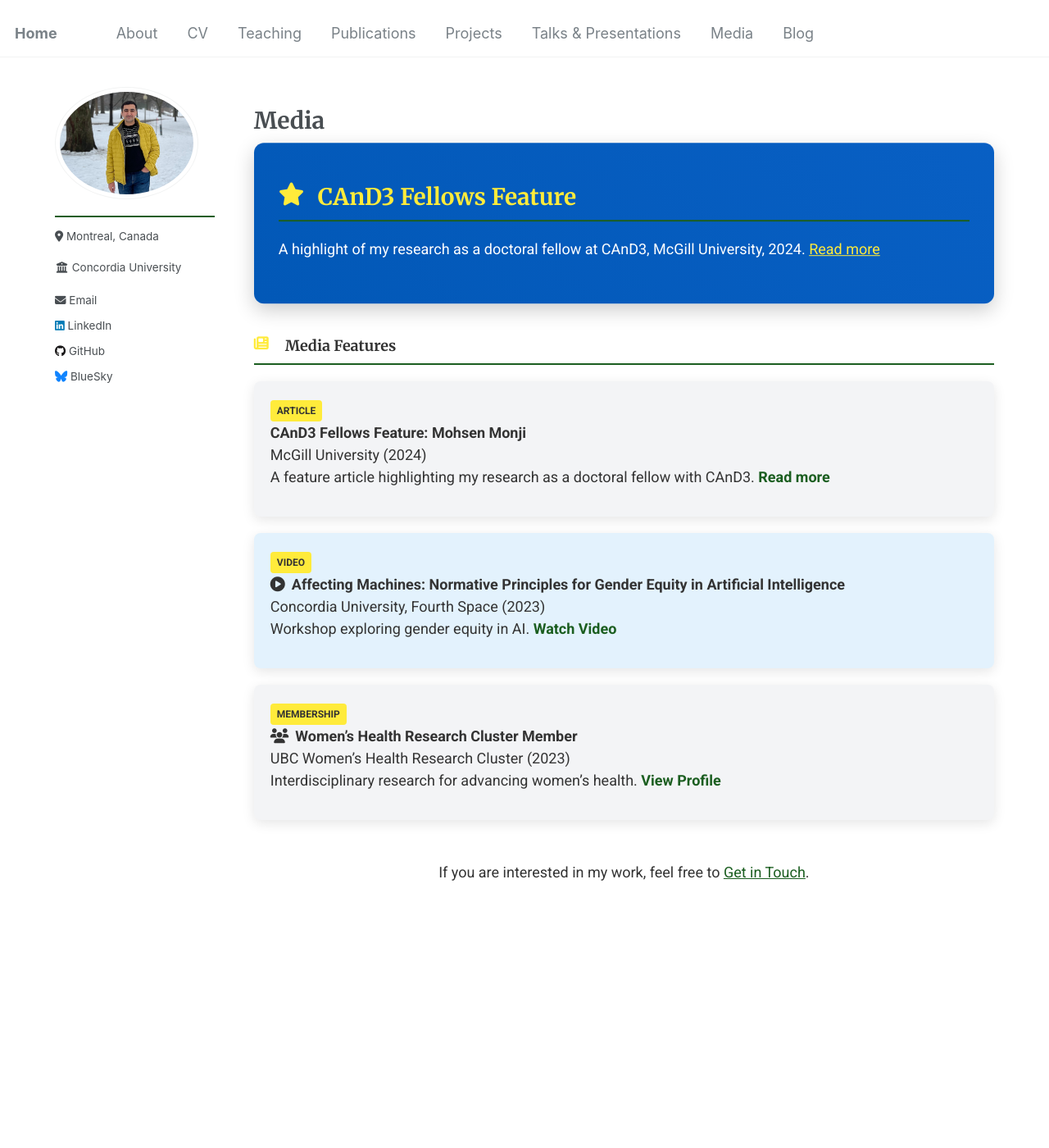
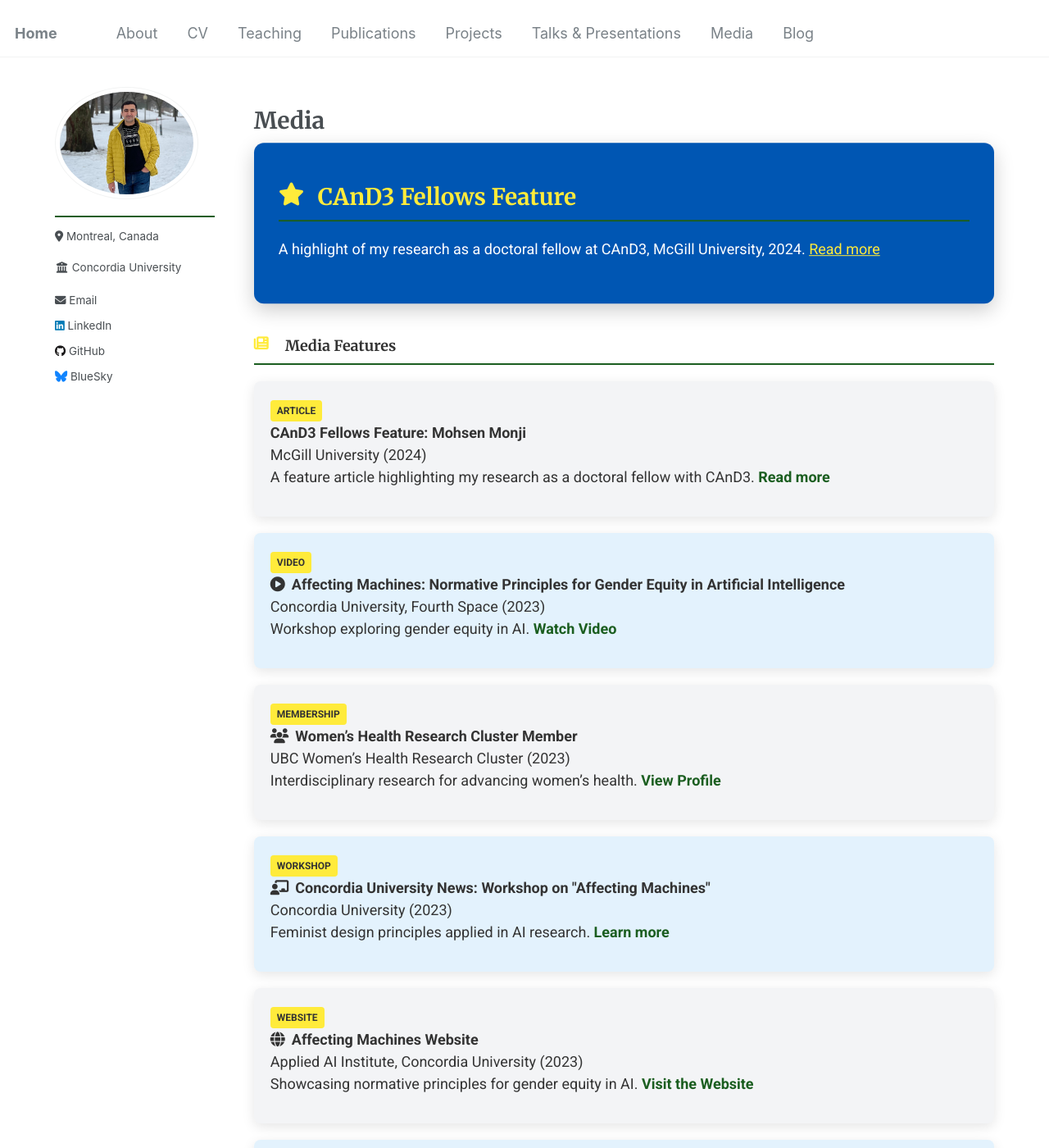
Before and after one commit to Mohsnmonji/mohsnmonji.github.io, a Jekyll site: the page built from _pages/media.md, in a window 1280 px wide and 1400 px high. Shown: the whole window at 82% size. Built offline with Jekyll 4.4.1, drawn with Linux system fonts in a browser that asks for light colours; some of the changed text lies outside the part shown.

Commit message:
Update media.md

```diff
--- a/_pages/media.md
+++ b/_pages/media.md
@@ -66,32 +66,13 @@ author_profile: true
   }
 
   .featured-media {
-    background: linear-gradient(45deg, #0056b3, #1A73E8);
-    background-size: 400% 400%;
+    background-color: #0056b3; /* Blue for Featured Media */
     padding: 30px;
     border-radius: 12px;
     color: #FFFFFF; /* White Text */
     margin-bottom: 40px;
     box-shadow: 0px 8px 25px rgba(0, 0, 0, 0.2);
-    animation: gradientShift 6s ease infinite, float 3s ease-in-out infinite;
-    transition: transform 0.3s ease, box-shadow 0.3s ease;
-  }
-
-  .featured-media:hover {
-    transform: translateY(-5px);
-    box-shadow: 0px 8px 25px rgba(0, 0, 0, 0.3);
-  }
-
-  @keyframes gradientShift {
-    0% {
-      background-position: 0% 50%;
-    }
-    50% {
-      background-position: 100% 50%;
-    }
-    100% {
-      background-position: 0% 50%;
-    }
+    animation: float 3s ease-in-out infinite;
   }
 
   @keyframes float {
@@ -124,15 +105,6 @@ author_profile: true
     font-weight: bold;
   }
 
-  .tag a {
-    color: #333; /* Dark Gray Tag Text */
-    text-decoration: none;
-  }
-
-  .tag a:hover {
-    text-decoration: underline;
-  }
-
   .icon {
     margin-right: 10px;
     color: #FFEB3B; /* Bright Yellow for Icons */
@@ -154,7 +126,7 @@ author_profile: true
 
   <!-- Card 1 -->
   <div class="media-card">
-    <span class="tag" title="Article feature"><a href="/tag/article/">Article</a></span>
+    <span class="tag">Article</span>
     <ul>
       <li>
         <strong>CAnD3 Fellows Feature: Mohsen Monji</strong> <br>
@@ -167,7 +139,7 @@ author_profile: true
 
   <!-- Card 2 -->
   <div class="media-card">
-    <span class="tag" title="Video content"><a href="/tag/video/">Video</a></span>
+    <span class="tag">Video</span>
     <ul>
       <li>
         <strong><i class="fas fa-play-circle" style="margin-right: 8px;"></i>Affecting Machines: Normative Principles for Gender Equity in Artificial Intelligence</strong> <br>
@@ -180,7 +152,7 @@ author_profile: true
 
   <!-- Card 3 -->
   <div class="media-card">
-    <span class="tag" title="Membership"><a href="/tag/membership/">Membership</a></span>
+    <span class="tag">Membership</span>
     <ul>
       <li>
         <strong><i class="fas fa-users" style="margin-right: 8px;"></i>Women’s Health Research Cluster Member</strong> <br>
@@ -191,7 +163,44 @@ author_profile: true
     </ul>
   </div>
 
-  <!-- Additional cards omitted for brevity -->
+  <!-- Card 4 -->
+  <div class="media-card">
+    <span class="tag">Workshop</span>
+    <ul>
+      <li>
+        <strong><i class="fas fa-chalkboard-teacher" style="margin-right: 8px;"></i>Concordia University News: Workshop on "Affecting Machines"</strong> <br>
+        <span>Concordia University (2023)</span><br>
+        Feminist design principles applied in AI research.
+        <a href="https://www.concordia.ca/cuevents/offices/provost/fourth-space/2023/08/22/affecting-machines.html" target="_blank">Learn more</a>
+      </li>
+    </ul>
+  </div>
+
+  <!-- Card 5 -->
+  <div class="media-card">
+    <span class="tag">Website</span>
+    <ul>
+      <li>
+        <strong><i class="fas fa-globe" style="margin-right: 8px;"></i>Affecting Machines Website</strong> <br>
+        <span> Applied AI Institute, Concordia University (2023) </span><br>
+        Showcasing normative principles for gender equity in AI.
+        <a href="https://affectingmachines.net/" target="_blank">Visit the Website</a>
+      </li>
+    </ul>
+  </div>
+
+  <!-- Card 6 -->
+  <div class="media-card">
+    <span class="tag">Guide</span>
+    <ul>
+      <li>
+        <strong><i class="fas fa-book" style="margin-right: 8px;"></i>All Tech Is Human: Responsible Tech Guide</strong> <br>
+        <span>All Tech Is Human (2023)</span><br>
+        Featured in the 2023 Responsible Tech Guide for responsible AI.
+        <a href="https://alltechishuman.org/responsible-tech-guide" target="_blank">Read the Responsible Tech Guide</a>
+      </li>
+    </ul>
+  </div>
 </div>
 
 <!-- Call to Action -->
```
